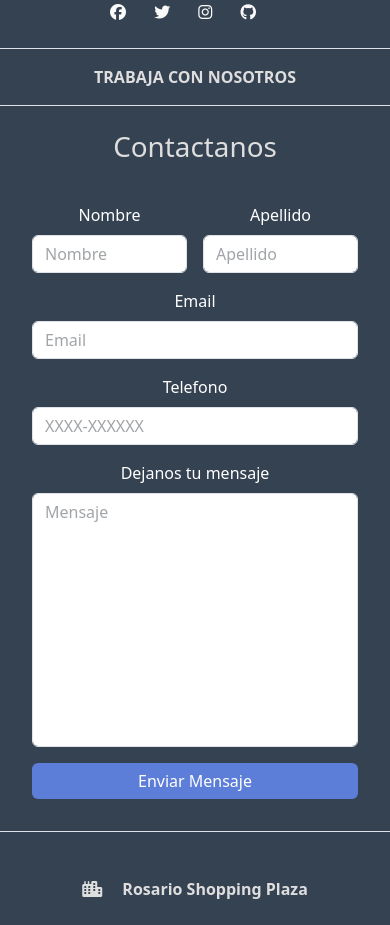
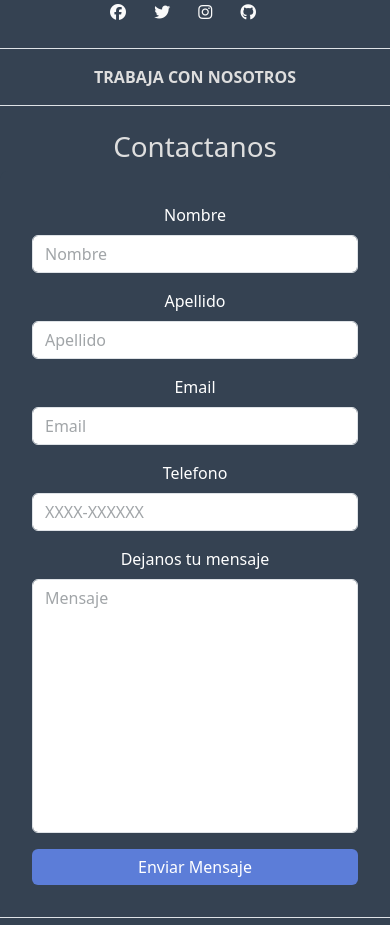
Before and after one commit to starboyagus/EG-TP, a PHP site: page /locales.php in a window 390 px wide. Shown: the part 354-1279 px from the top of the page. Run offline with PHP 8.4, Linux system fonts and the light colour scheme; data that the repository does not hold is empty; some libraries are stand-ins or nearby versions.

Commit message:
Cambios menores

```diff
--- a/htdocs/RosarioShoppingPlaza/footer.php
+++ b/htdocs/RosarioShoppingPlaza/footer.php
@@ -79,13 +79,13 @@
                     <!-- Formulario -->
                     <form action="<?php echo $_SERVER['PHP_SELF']; ?>" method="post" class="row g-3">
                         <!-- Campo Nombre -->
-                        <div class="col-6">
+                        <div class="col-12 col-sm-6">
                             <label for="f_name" class="form-label">Nombre</label>
                             <input type="text" name="f_name" id="f_name" class="form-control" placeholder="Nombre" required>
                         </div>
 
                         <!-- Campo Apellido -->
-                        <div class="col-6">
+                        <div class="col-12 col-sm-6">
                             <label for="l_name" class="form-label">Apellido</label>
                             <input type="text" name="l_name" id="l_name" class="form-control" placeholder="Apellido" required>
                         </div>
--- a/htdocs/RosarioShoppingPlaza/locales.php
+++ b/htdocs/RosarioShoppingPlaza/locales.php
@@ -41,8 +41,8 @@
             <div class="row g-4">
                 <div class="col">
                     <div class="card m-1">
-                        <div class="card-header" style="text-align: center;">
-                            <img src="images/logo.png" class="img-fluid rounded-top" style="max-width:200px; margin:0 auto;">
+                        <div class="card-header p-0" style="text-align: center;">
+                            <img src="images/logo.png" class="img-fluid rounded" style="max-width:200px; margin:0 auto;">
                         </div>
                         <div class="card-body">
                             <h5 class="card-title"><?= $local['nombreLocal']; ?></h5>
--- a/htdocs/RosarioShoppingPlaza/promociones.php
+++ b/htdocs/RosarioShoppingPlaza/promociones.php
@@ -69,7 +69,7 @@
                         </div>
 
                         <!-- Separador -->
-                        <div class="text-center mt-3">
+                        <div class="text-center">
                             <a class="a-expand" data-bs-toggle="collapse" href="#card-text-<?= ++$i; ?>" role="button">
                                 Ver detalles
                             </a>
```
